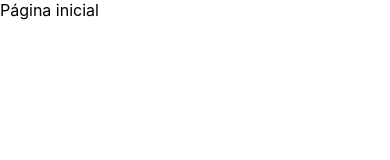
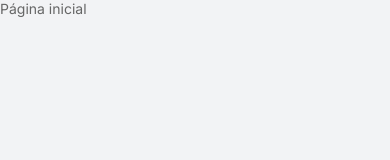
Before and after one commit to fischerafael/dev-it-client-nlw4-clean-architecture, a Next.js app: page / in a window 390 px wide. Shown: the top 160 px of the page. Built offline with nearby package versions, Linux system fonts and the light colour scheme.

Commit message:
configured scss files

```diff
--- a/package.json
+++ b/package.json
@@ -10,11 +10,13 @@
     "dependencies": {
         "next": "10.0.7",
         "react": "17.0.1",
-        "react-dom": "17.0.1"
+        "react-dom": "17.0.1",
+        "sass": "^1.32.8"
     },
     "devDependencies": {
         "@types/node": "^14.14.31",
         "@types/react": "^17.0.2",
+        "@types/sass": "^1.16.0",
         "typescript": "^4.1.5"
     }
 }
--- a/pages/_app.tsx
+++ b/pages/_app.tsx
@@ -1,4 +1,4 @@
-import '../styles/globals.css'
+import '../styles/globals.scss'
 
 function MyApp({ Component, pageProps }) {
     return <Component {...pageProps} />
--- /dev/null
+++ b/styles/breakpoints.scss
@@ -0,0 +1,2 @@
+$large: 1024px;
+$medium: 768px;
--- /dev/null
+++ b/styles/colors.scss
@@ -0,0 +1,14 @@
+$white: #fff;
+$grey: #dcdde0;
+
+$background: #f2f3f5;
+$text: #666666;
+$texthigh: #b3b9ff;
+$title: #2e384d;
+
+$red: #e9b6b6;
+$green: #b6d0e9;
+
+$primary: #54adff;
+$secondary: #3780c3;
+$tertiary: #b2b9ff;
--- a/styles/globals.css
+++ /dev/null
@@ -1,16 +0,0 @@
-html,
-body {
-    padding: 0;
-    margin: 0;
-    font-family: -apple-system, BlinkMacSystemFont, Segoe UI, Roboto, Oxygen,
-        Ubuntu, Cantarell, Fira Sans, Droid Sans, Helvetica Neue, sans-serif;
-}
-
-a {
-    color: inherit;
-    text-decoration: none;
-}
-
-* {
-    box-sizing: border-box;
-}
--- /dev/null
+++ b/styles/globals.scss
@@ -0,0 +1,47 @@
+@import '../styles/colors.scss';
+@import '../styles/sizes.scss';
+@import '../styles/breakpoints.scss';
+
+html,
+body {
+    padding: 0;
+    margin: 0;
+    font-family: 'Inter', sans-serif;
+}
+
+body {
+    background: $background;
+    color: $text;
+}
+
+body,
+input,
+textarea,
+button {
+    font: 400 $default 'Inter', sans-serif;
+}
+
+button {
+    cursor: pointer;
+}
+
+a {
+    color: inherit;
+    text-decoration: none;
+}
+
+* {
+    box-sizing: border-box;
+}
+
+@media (max-width: $large) {
+    html {
+        font-size: 93.75%;
+    }
+}
+
+@media (max-width: $medium) {
+    html {
+        font-size: 87.5%;
+    }
+}
--- /dev/null
+++ b/styles/sizes.scss
@@ -0,0 +1 @@
+$default: 1rem;
```
Also changed, not shown: 1 other file (tests, documents, lock files or other folders).
